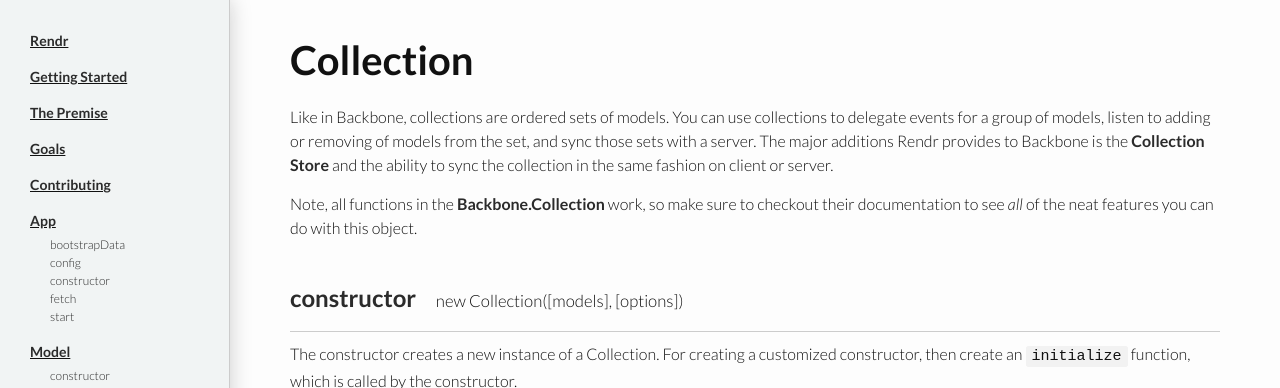
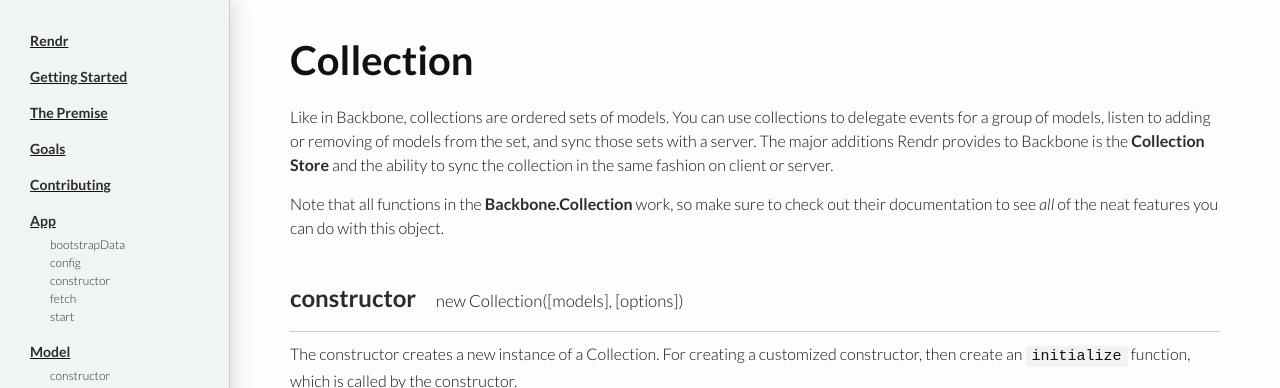
Before and after one commit to rendrjs/rendrjs.github.io, a Jekyll site: the page built from collection/index.md, in a window 1280 px wide and 900 px high. Shown: the top 388 px of the window. Built offline with Jekyll 4.4.1, drawn with Linux system fonts in a browser that asks for light colours; Markdown is read by kramdown in place of the engine named in the settings.

Commit message:
Grammar tweaks

```diff
--- a/collection/index.md
+++ b/collection/index.md
@@ -7,6 +7,6 @@
 
 Like in Backbone, collections are ordered sets of models.  You can use collections to delegate events for a group of models, listen to adding or removing of models from the set, and sync those sets with a server.  The major additions Rendr provides to Backbone is the [Collection Store](/collection-store) and the ability to sync the collection in the same fashion on client or server.
 
-Note, all functions in the [Backbone.Collection](http://backbonejs.org#Collection) work, so make sure to checkout their documentation to see _all_ of the neat features you can do with this object.
+Note that all functions in the [Backbone.Collection](http://backbonejs.org#Collection) work, so make sure to check out their documentation to see _all_ of the neat features you can do with this object.
 
 {% include pageDoc.html name="collection" %}
```
